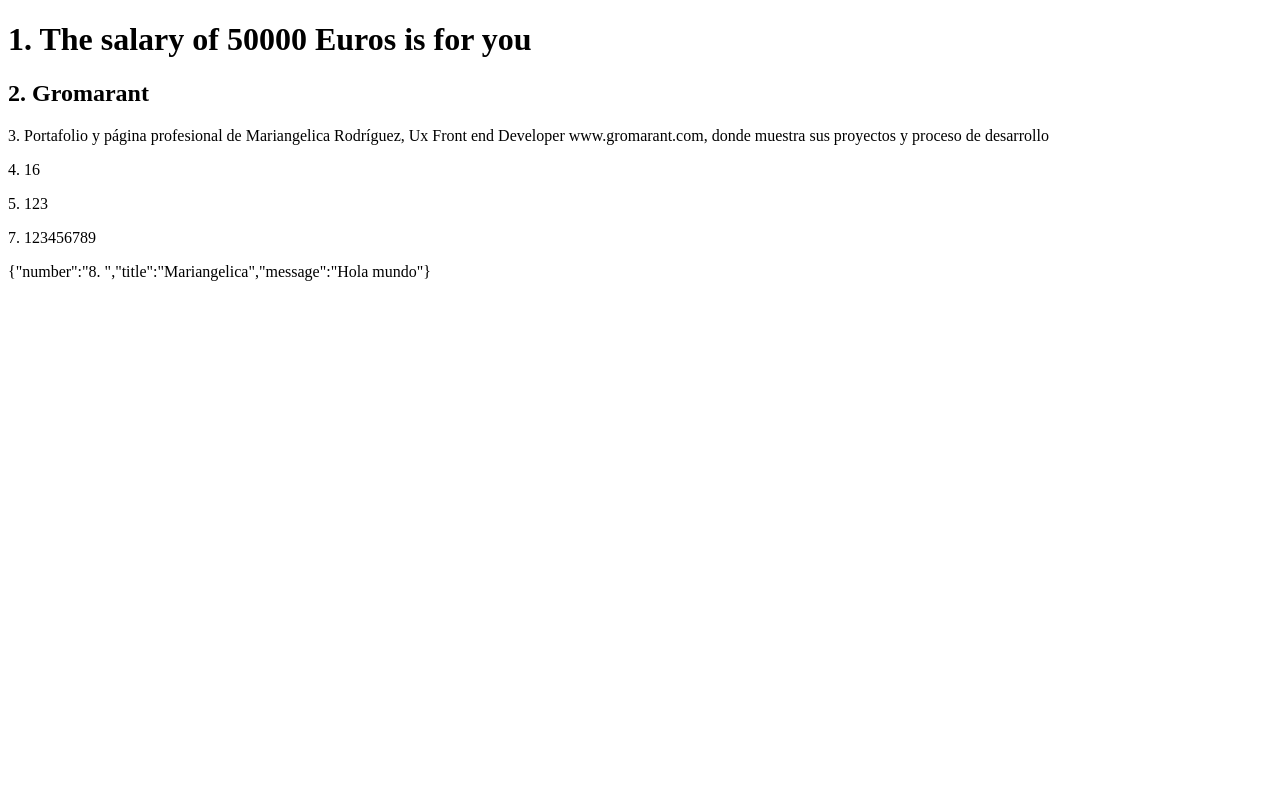
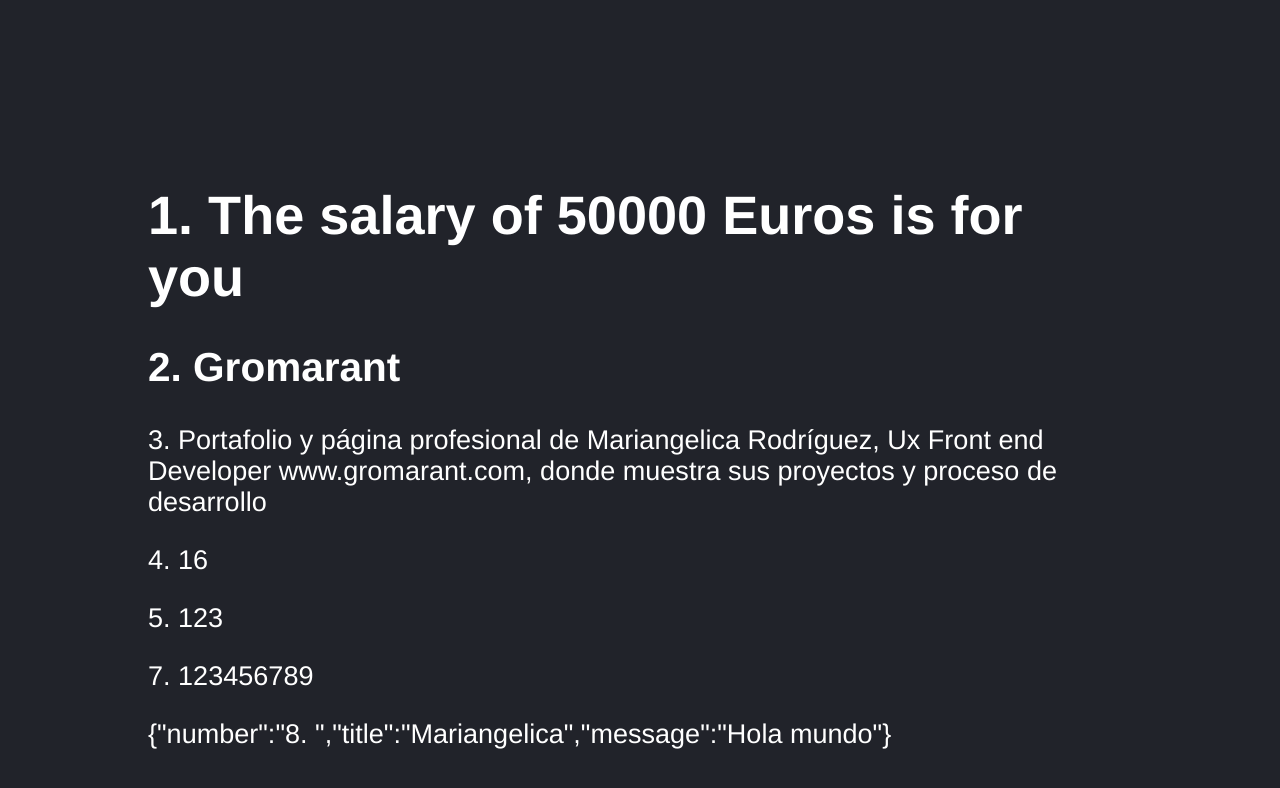
Before and after one commit to Gromarant/ReactCourse, a React (Vite) app in the folder 03-counter-app-vite/: page / in a window 1280 px wide. Shown: the top 788 px of the page. Built offline with nearby package versions, Linux system fonts and the light colour scheme.

Commit message:
Add global styles to react, 39 lesson

```diff
--- a/03-counter-app-vite/src/main.jsx
+++ b/03-counter-app-vite/src/main.jsx
@@ -2,6 +2,7 @@
 import ReactDOM from 'react-dom/client';
 import { FirstApp } from './FirstApp';
 // import { HelloWordApp } from './HelloWordApp';
+import './styles.css';
 
 ReactDOM.createRoot( document.getElementById('root') ).render(
     <React.StrictMode>
--- /dev/null
+++ b/03-counter-app-vite/src/styles.css
@@ -0,0 +1,8 @@
+
+html, body {
+    background-color: #21232a;
+    color: white;
+    font-family: Helvetica, Arial, sans-serif;
+    font-size: 1.3rem;
+    padding: 70px;
+}
```
